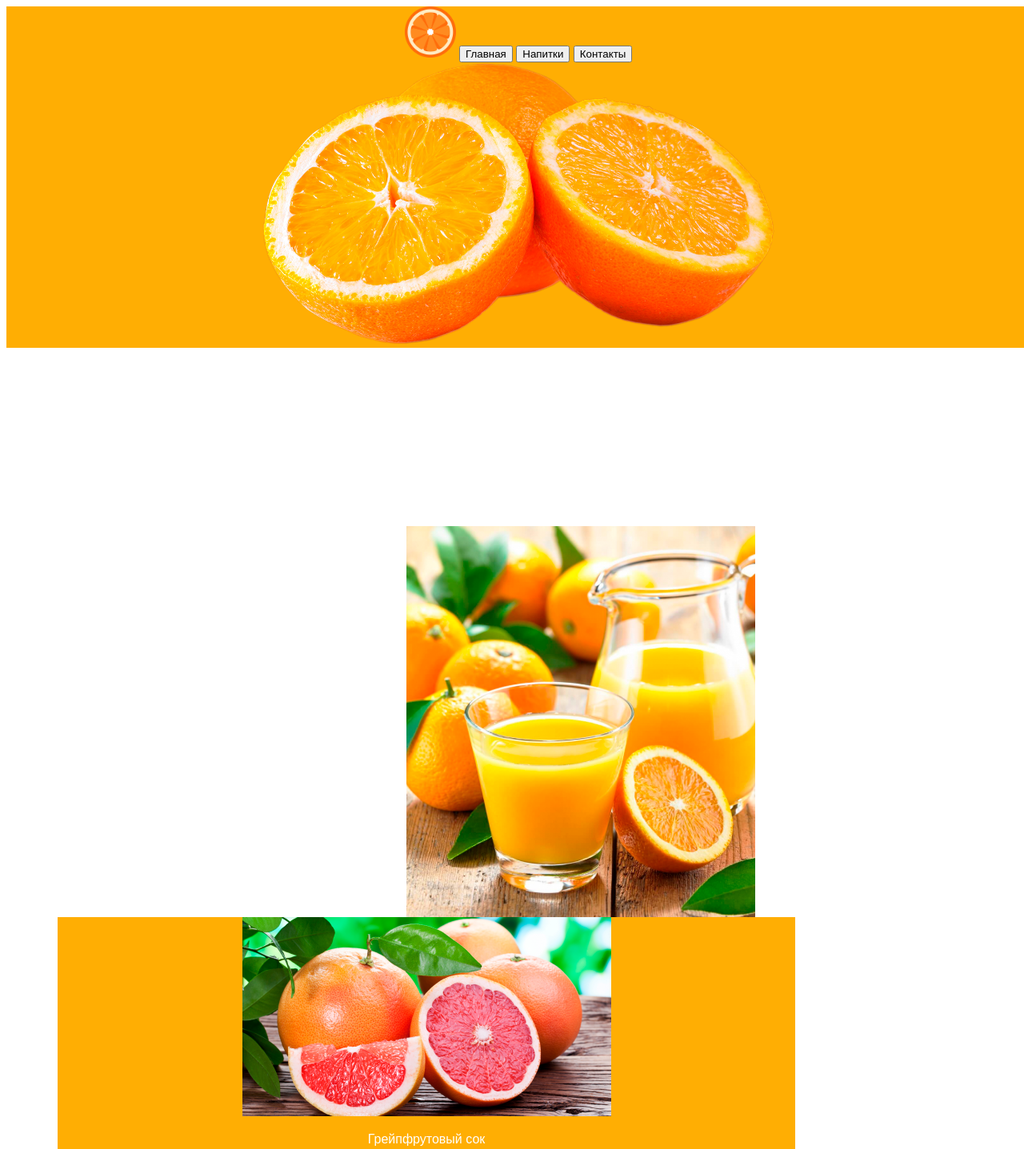
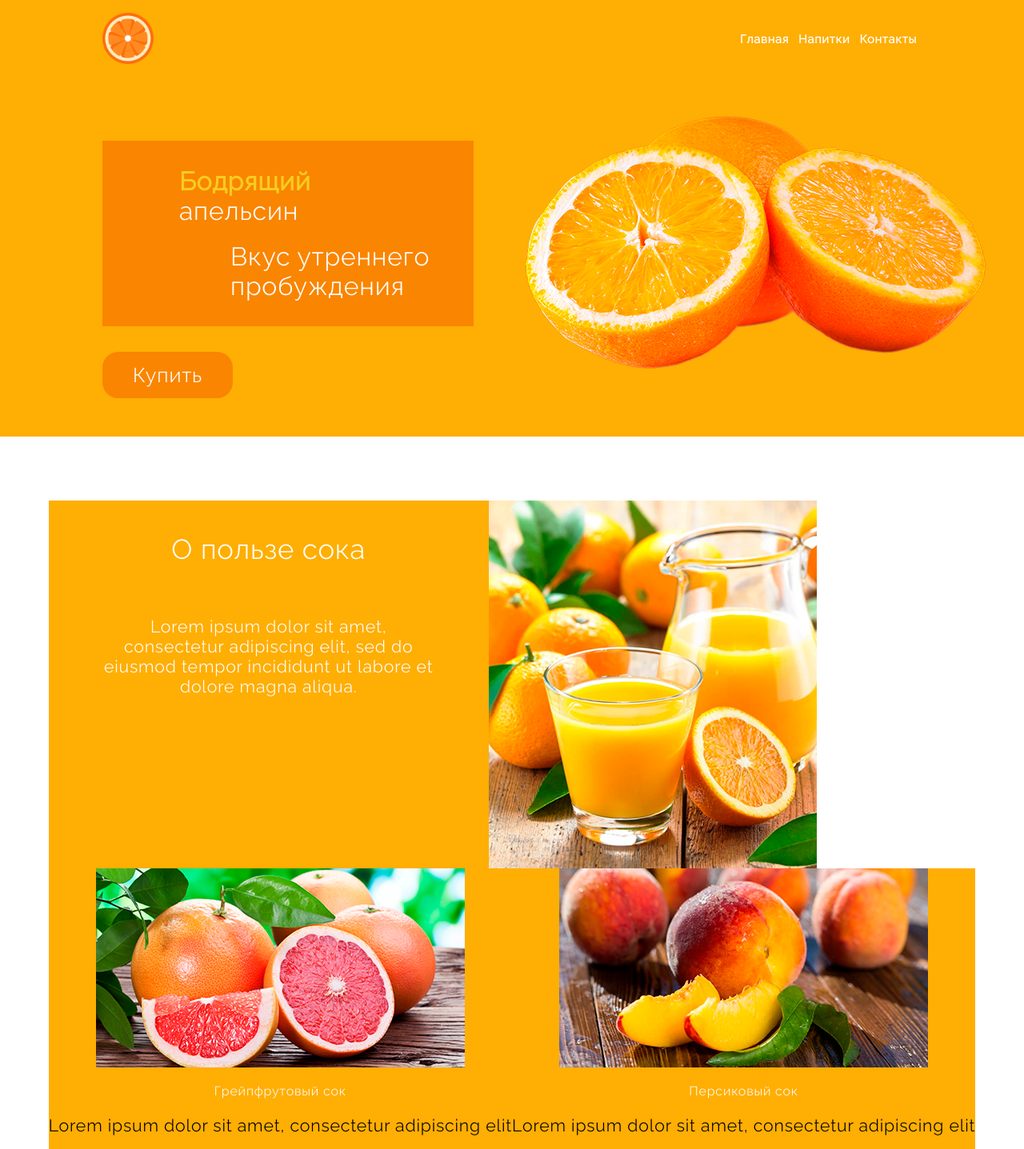
Before and after one commit to dedalso/juicy-landing, a plain HTML site: page index.html in a window 1280 px wide. Shown: the top 1437 px of the page at 80% size. Drawn offline with Linux system fonts and the light colour scheme.

Commit message:
Data has been pushed to specific folders

```diff
--- /dev/null
+++ b/data/styles/default.css
@@ -0,0 +1,179 @@
+@font-face
+{
+    font-family: Raleway;
+    font-weight: 350;
+    src: url(../fonts/raleway.ttf);
+}
+
+body
+{
+    width: 100%;
+    font-family: Raleway;
+    letter-spacing: 0.05rem;
+    color: white;
+    margin: 0;
+}
+
+header
+{
+    padding: 16px 128px 48px 128px;
+}
+
+.colored_lighter
+{
+    width: auto;
+    text-align: center;
+    background-color: #ffae03;
+}
+
+.colored_darker
+{
+    width: auto;
+    text-align: center;
+    background-color: #fa8500;
+}
+
+img
+{
+    display: inline-block;
+}
+
+div.landing
+{
+    display: flex;
+    margin-top: 96px;
+}
+
+div.links
+{
+    display: flex;
+    margin-bottom: 32px;
+}
+
+img.logo
+{
+    width: 64px;
+}
+
+div.header_buttons
+{
+    display: flex;
+    justify-content: center;
+    margin-left: auto;
+    margin-right: 0;
+}
+
+button
+{
+    font-family: Raleway;
+    letter-spacing: 0.05rem;
+}
+
+button.link
+{
+    border: none;
+    font-size: 11pt;
+    font-weight: bold;
+    color: white;
+    background-color: transparent;
+    cursor: pointer;
+}
+
+div.slogan-buy
+{
+    display: inline-block;
+    margin-right: 64px;
+}
+
+div.slogan
+{
+    width: 320px;
+    font-size: 24pt;
+    padding: 32px 48px 32px 96px;
+    margin-bottom: 32px;
+}
+
+button.buy
+{
+    border: none;
+    border-radius: 20px;
+    cursor: pointer;
+    font-size: 19pt;
+    color: white;
+    background-color: #fa8500;
+    padding: 14px 38px;
+}
+
+p.slogan_first
+{
+    text-align: left;
+    margin: 0;
+    margin-bottom: 20px;
+}
+
+p.slogan_second
+{
+    text-align: left;
+    margin: 0;
+    margin-left: 64px;
+}
+
+img.landing_orange
+{
+    height: 318px;
+    display: flex;
+    justify-content: center;
+    margin: -32px auto 0 auto;
+}
+
+div.body
+{
+    display: grid;
+    justify-content: center;
+    background-color: white;
+    margin: 80px 0;
+}
+
+div.juice
+{
+    width: 960px;
+    display: flex;
+}
+
+div.juice_description
+{
+    width: 100%;
+    padding: 64px;
+}
+
+p.juice_description_first
+{
+    font-size: 26pt;
+    margin: -24px 0 64px 0;
+}
+
+p.juice_description_second
+{
+    font-size: 16pt;
+}
+
+div.cell
+{
+    width: auto;
+}
+
+.left
+{
+    float: left;
+}
+
+.right
+{
+    float: right;
+}
+
+p.description
+{
+    font-size: 16pt;
+    color: black;
+}
--- a/index.html
+++ b/index.html
@@ -1,48 +1,56 @@
 <!DOCTYPE HTML>
 <head>
-    <link href="style.css" rel="stylesheet">
+    <link href="data/styles/default.css" rel="stylesheet">
 </head>
 <body>
     <header class="colored_lighter">
-        <div>
-            <img class="logo" src="img/logo.png" style=" display: inline-block" />
-            <div style="display: inline-block" >
-                <button>Главная</button>
-                <button>Напитки</button>
-                <button>Контакты</button>
+        <div class="links">
+            <img class="logo" src="data/images/logo.png" />
+            <div class="header_buttons">
+                <button class="link">Главная</button>
+                <button class="link">Напитки</button>
+                <button class="link">Контакты</button>
             </div>
         </div>
-        <div>
-            <img src="img/orange.png" />
+        <div class="landing">
+            <div class="slogan-buy">
+                <div class="slogan colored_darker">
+                    <p class="slogan_first"><span style="font-weight: bold; color: #f7cc20;">Бодрящий</span><br>апельсин</p>
+                    <p class="slogan_second">Вкус утреннего пробуждения</p>
+                </div>
+                <button class="left buy">Купить</button>
+            </div>
+            <img class="landing_orange" src="data/images/orange.png" />
         </div>
     </header>
     <div class="body">
-        <div class="colored_lighter">
-            <div class="left">
-                <p style="font-size: 30pt">О пользе сока</p>
-                <p>Lorem ipsum dolor sit amet, consectetur adipiscing elit, sed do eiusmod tempor incididunt ut labore et dolore magna aliqua.</p>
-            <img class="right" src="img/juice.png" />
+        <div class="juice colored_lighter">
+            <div class="left juice_description">
+                <p class="juice_description_first">О пользе сока</p>
+                <p class="juice_description_second">Lorem ipsum dolor sit amet, consectetur adipiscing elit, sed do eiusmod tempor incididunt ut labore et dolore magna aliqua.</p>
+            </div>
+            <img class="right" src="data/images/juice.png" />
         </div>
         <div>
             <div class="left cell colored_lighter">
-                <img src="img/grapefruit.png" />
+                <img src="data/images/grapefruit.png" />
                 <p>Грейпфрутовый сок</p>
                 <p class="description">Lorem ipsum dolor sit amet, consectetur adipiscing elit</p>
             </div>
             <div class="right cell colored_lighter">
-                <img src="img/peach.png" />
+                <img src="data/images/peach.png" />
                 <p>Персиковый сок</p>
                 <p class="description">Lorem ipsum dolor sit amet, consectetur adipiscing elit</p>
             </div>
         </div>
         <div>
             <div class="left cell colored_lighter">
-                <img src="img/mango.png" />
+                <img src="data/images/mango.png" />
                 <p>Манго сок</p>
                 <p class="description">Lorem ipsum dolor sit amet, consectetur adipiscing elit</p>
             </div>
             <div class="right cell colored_lighter">
-                <img src="img/pitaya.png" />
+                <img src="data/images/pitaya.png" />
                 <p>Драгон сок</p>
                 <p class="description">Lorem ipsum dolor sit amet, consectetur adipiscing elit</p>
             </div>
--- a/style.css
+++ /dev/null
@@ -1,56 +0,0 @@
-body
-{
-    width: 100%;
-    font-family: sans-serif;
-    color: white;
-}
-
-img
-{
-    width: 50%;
-}
-
-img.logo
-{
-    width: 64px;
-}
-
-.body
-{
-    background-color: white;
-    margin: 5%;
-}
-
-.cell
-{
-    width: 50%;
-}
-
-.left
-{
-    float: left;
-}
-
-.right
-{
-    float: right;
-}
-
-.colored_lighter
-{
-    width: auto;
-    text-align: center;
-    background-color: #ffae03;
-}
-
-.colored_darker
-{
-    width: auto;
-    text-align: center;
-    background-color: #fa8500;
-}
-
-p.description
-{
-    color: black;
-}
```
Also changed, not shown: data/fonts/raleway.ttf (added), data/images/grapefruit.png (added), data/images/juice.png (added), data/images/logo.png (renamed from img/logo.png), data/images/mango.png (added), data/images/orange.png (added), data/images/peach.png (added), data/images/pitaya.png (added), img/grapefruit.png (deleted), img/juice.png (deleted), img/mango.png (deleted), img/orange.png (deleted), img/peach.png (deleted), img/pitaya.png (deleted).
